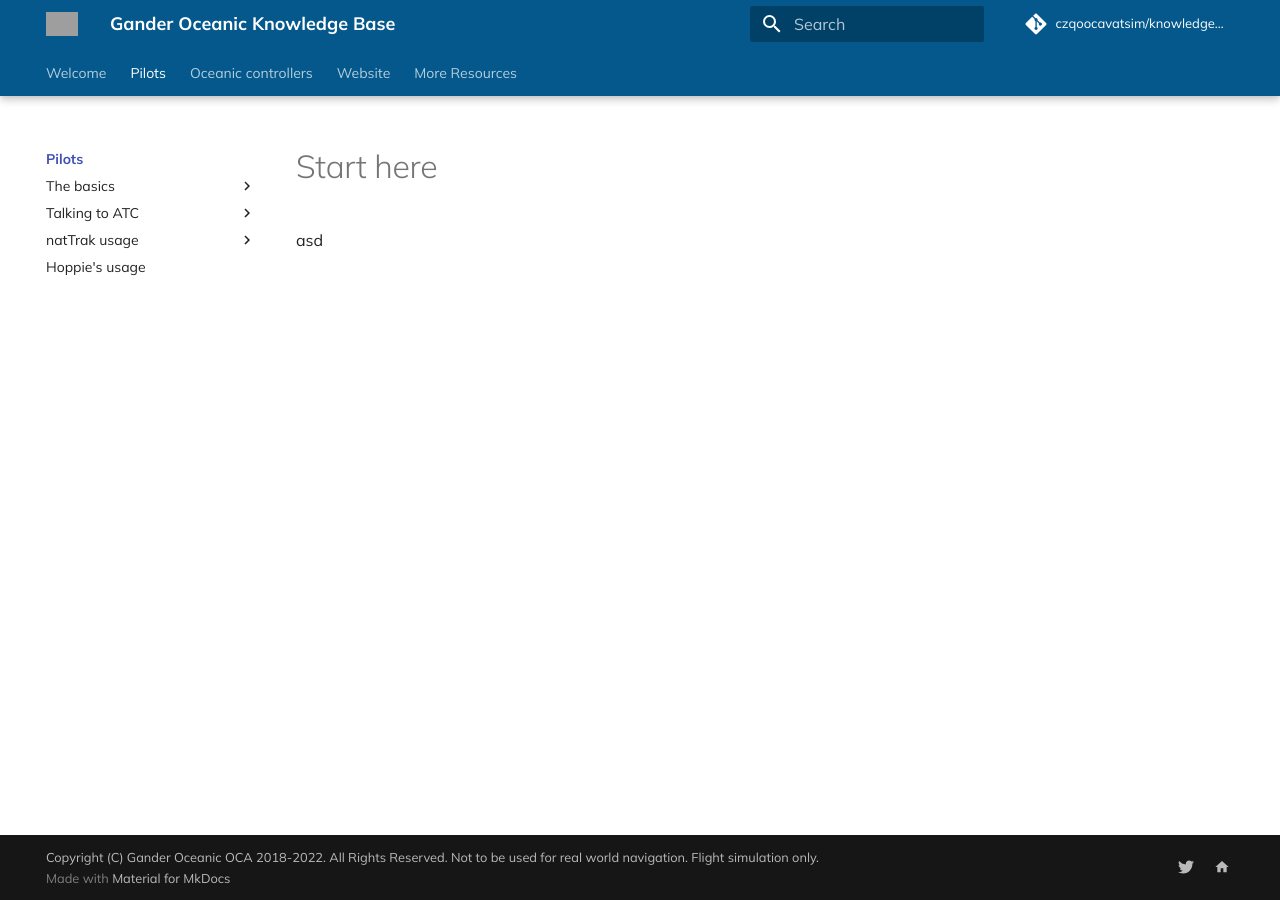
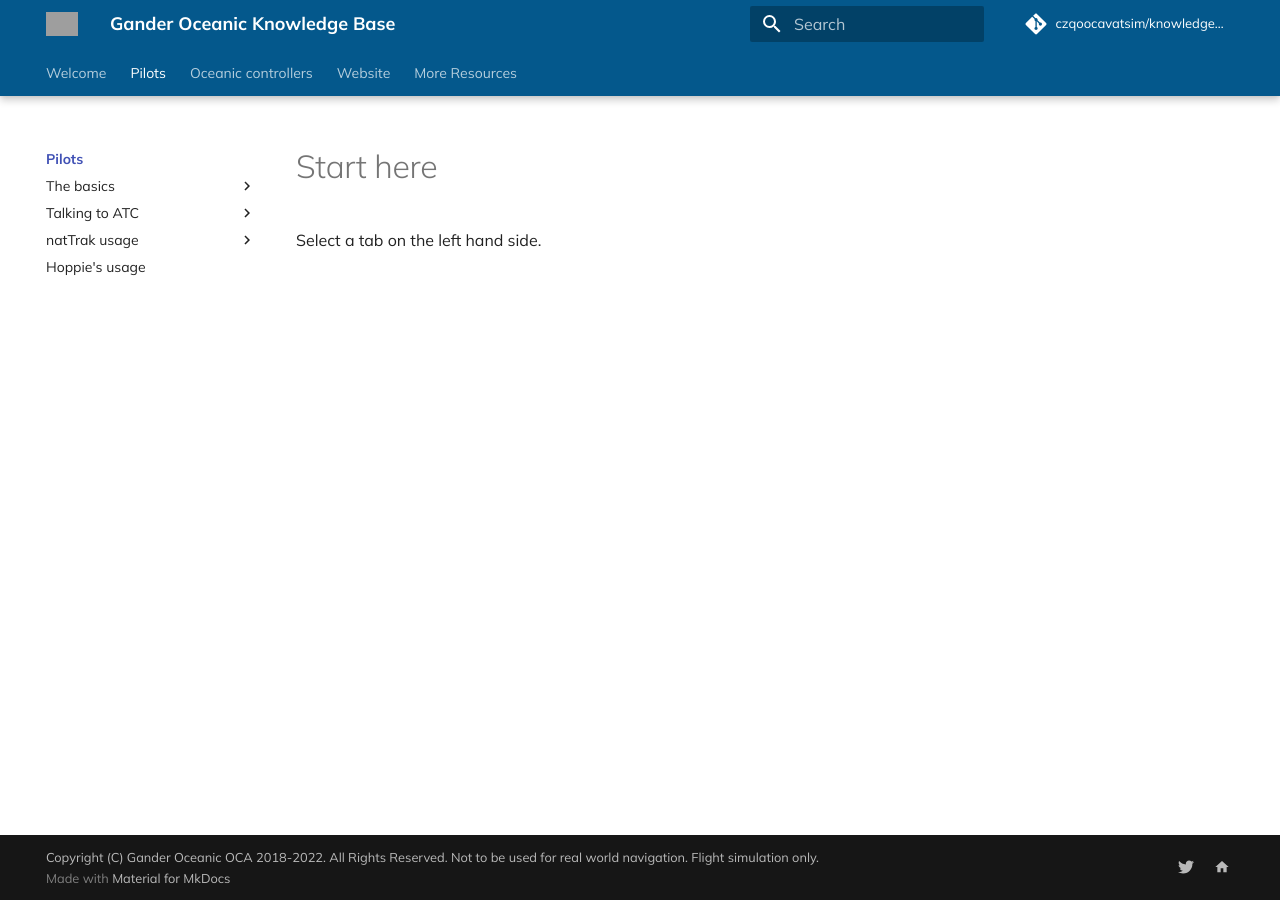
Before and after one commit to czqoocavatsim/knowledgebase, an MkDocs documentation site: the page built from docs/pilots/index.md, in a window 1280 px wide. Built offline with MkDocs 1.6.1 and Material for MkDocs 9.7.7, drawn with Linux system fonts in a browser that asks for light colours; comment, search, counter and statistics services are not loaded; the version menu is left out; grey boxes are pictures that could not be loaded.

Commit message:
Update index.md

```diff
--- a/docs/pilots/index.md
+++ b/docs/pilots/index.md
@@ -1 +1 @@
-asd
+Select a tab on the left hand side.
```
